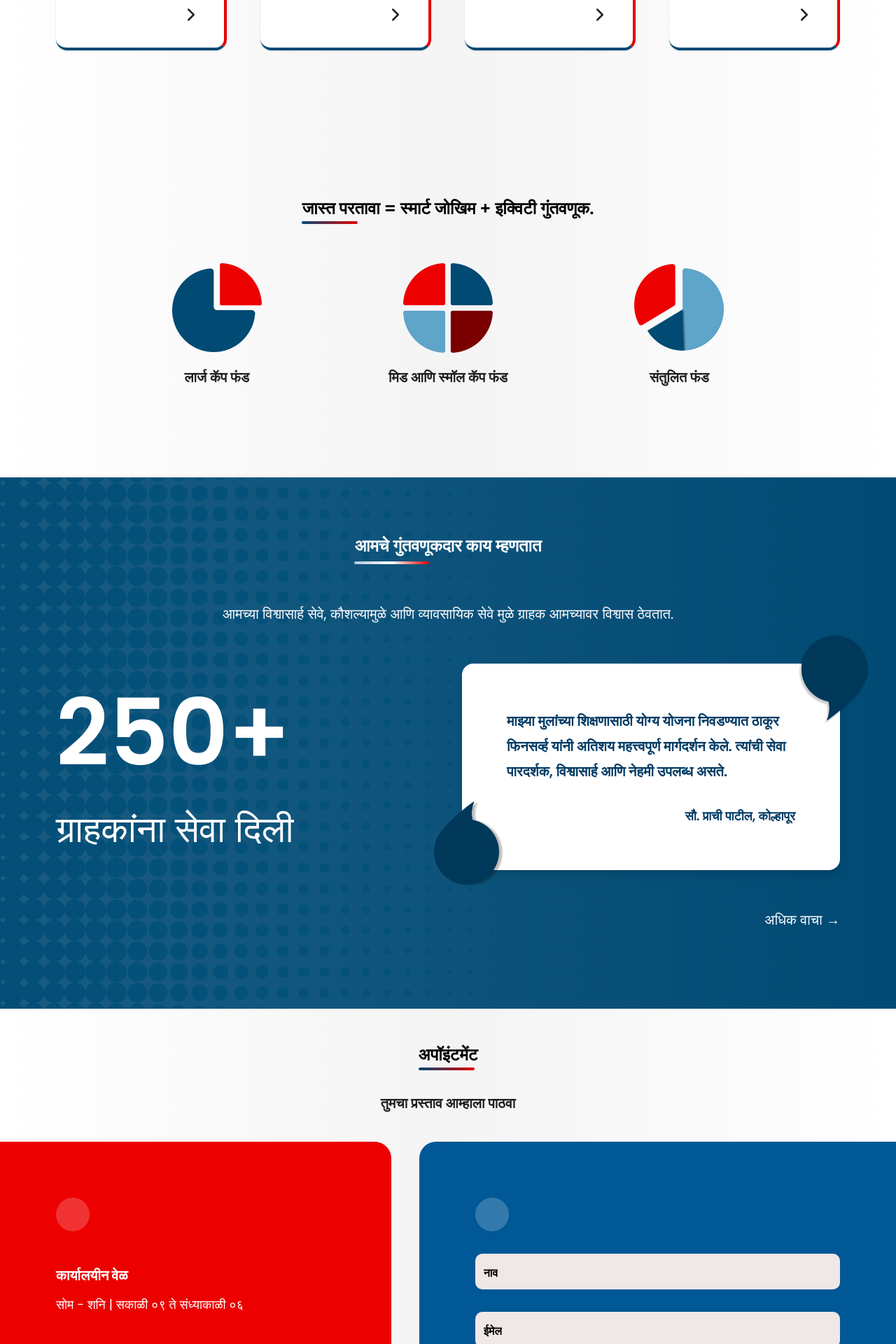
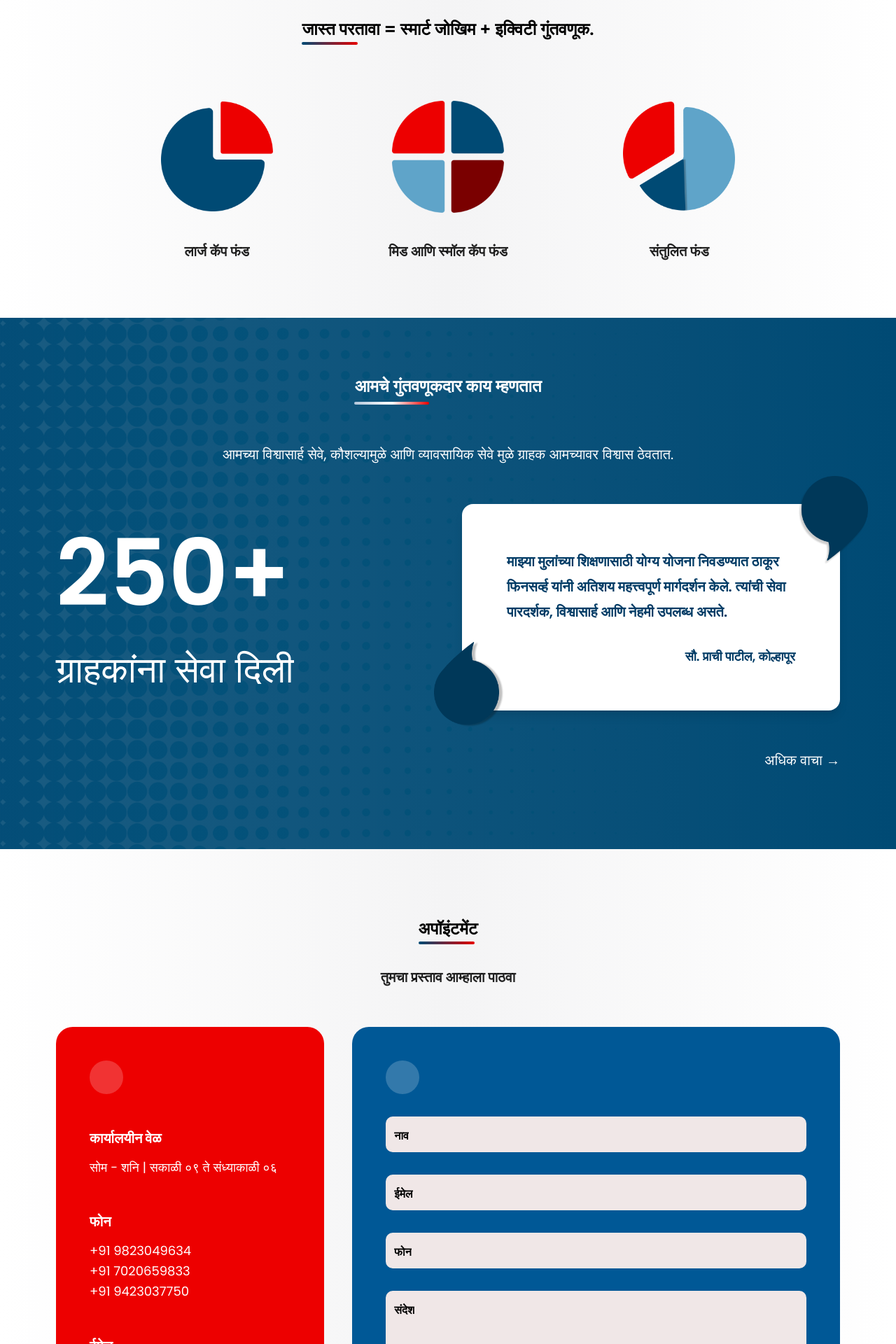
Before and after one commit to parthj712/mutualfund_marathi, a Next.js app: page / in a window 1280 px wide. Shown: the part 2596-4516 px from the top of the page at 70% size. Built offline with nearby package versions, Linux system fonts and the light colour scheme; some icons are missing.

Commit message:
fix graph sizes

```diff
--- a/src/Componenets/CopyrightBar/CopyrightBar.jsx
+++ b/src/Componenets/CopyrightBar/CopyrightBar.jsx
@@ -1,15 +1,26 @@
 "use client";
 
-import { Box, Typography } from "@mui/material";
+import { Box, Typography, useTheme, useMediaQuery } from "@mui/material";
 
-export default function CopyrightBar({ company = "Shri Thakur Finserv Pvt. Ltd." }) {
+export default function CopyrightBar({
+    company = "Shri Thakur Finserv Pvt. Ltd.",
+}) {
+    const theme = useTheme();
+    const isMobile = useMediaQuery(theme.breakpoints.down("sm"));
+
     return (
-        <Box py={2.5} className="w-full bg-[#002F4A] text-white py-4 flex justify-center">
+        <Box
+            px={isMobile ? 2 : 4}
+            py={isMobile ? 2 : 2.5}
+            className="w-full bg-[#002F4A] text-white flex justify-center"
+        >
             <Typography
-                fontSize="14px"
-                className="opacity-80 text-center"
+                fontSize={isMobile ? "12px" : "14px"}
+                className="opacity-80 text-center leading-relaxed"
             >
-                © {new Date().getFullYear()} {company} सर्व हक्क राखीव. | All Rights Reserved.
+                © {new Date().getFullYear()} {company}
+                <br className="block sm:hidden" />
+                -सर्व हक्क राखीव. | All Rights Reserved.
             </Typography>
         </Box>
     );
--- a/src/Componenets/MainHome/AppointmentSection/AppointmentSection.jsx
+++ b/src/Componenets/MainHome/AppointmentSection/AppointmentSection.jsx
@@ -20,20 +20,10 @@ export default function AppointmentSection() {
 
 
     return (
-        <div className="w-full max-w-8xl flex flex-col items-center">
-
-            {/* MAIN HEADING */}
 
 
-            {/* <GradientHeading text="अपॉइंटमेंट" />
-
-                <Typography my={4} fontSize={"20px"} fontWeight={600}>
-                    तुमचा प्रस्ताव आम्हाला पाठवा
-                </Typography> */}
-
-
-            {/* MAIN CONTAINER */}
-            <div className="w-full max-w-8xl flex flex-col lg:flex-col gap-2 lg:gap-2 md:gap-10">
+        <Box py={12}>
+            <div className="py-20 w-full max-w-8xl flex flex-col lg:flex-col gap-2 lg:gap-6 md:gap-10">
 
                 <Box alignItems={"center"} px={isMobile ? 4 : isTablet ? 6 : 10}>
                     <GradientHeading text="अपॉइंटमेंट" />
@@ -52,12 +42,13 @@ export default function AppointmentSection() {
                         viewport={{ once: true, amount: 0.3 }}
                         transition={{ duration: 0.7, ease: "easeOut" }}
                         mr={isMobile ? 4 : isTablet ? 0 : 0}
+                        ml={isMobile ? 0 : isTablet ? 0 : 10}
                         display="flex"
                         flexDirection="column"
                         gap={isMobile ? 4 : 6}
-                        px={isMobile ? 4 : isTablet ? 6 : 10}
-                        py={isMobile ? 6 : isTablet ? 6 : 10}
-                        className="bg-[#ff4255] lg:bg-[#ED0000] text-white rounded-tr-3xl rounded-br-3xl lg:w-[45%] md:w-[92%] w-full"
+                        px={isMobile ? 4 : isTablet ? 6 : 6}
+                        py={isMobile ? 6 : isTablet ? 6 : 6}
+                        className="bg-[#ff4255] lg:bg-[#ED0000] text-white rounded-tr-3xl md:rounded-tr-3xl rounded-br-3xl md:rounded-br-3xl lg:rounded-3xl lg:w-[35%] md:w-[92%] w-full"
                     >
 
 
@@ -99,13 +90,14 @@ export default function AppointmentSection() {
                         whileInView={{ opacity: 1, x: 0 }}
                         viewport={{ once: true, amount: 0.3 }}
                         transition={{ duration: 0.7, ease: "easeOut", delay: 0.1 }}
-                        ml={isTablet ? 4.8 : 0}
+                        ml={isTablet ? 6 : 0}
+                        mr={isMobile ? 0 : isTablet ? 0 : 10}
                         display="flex"
                         flexDirection="column"
                         gap={isMobile ? 4 : 4}
-                        px={isMobile ? 4 : isTablet ? 6 : 10}
-                        py={isMobile ? 6 : isTablet ? 6 : 10}
-                        className="bg-[#005896] text-white rounded-tl-3xl rounded-bl-3xl lg:w-[55%] md:w-[95%] w-full"
+                        px={isMobile ? 4 : isTablet ? 6 : 6}
+                        py={isMobile ? 6 : isTablet ? 6 : 6}
+                        className="bg-[#005896] text-white rounded-tl-3xl md:rounded-tl-3xl lg:rounded-3xl rounded-bl-3xl md:rounded-bl-3xl lg:rounded-3xl lg:w-[65%] md:w-[95%] w-full"
                     >
 
                         {/* Icon */}
@@ -120,10 +112,10 @@ export default function AppointmentSection() {
                         <CustomInput label="संदेश" multiline rows={3} />
 
                         {/* Submit Button */}
-                        <RedButton bg={"#E60000"} sx={{ px: 4, py: 1.5 }}>संदेश पाठवा</RedButton>
+                        <RedButton bg={"#FF1F1F"} sx={{ px: 4, py: 1.5 }}>संदेश पाठवा</RedButton>
                     </Box>
                 </div>
             </div>
-        </div>
+        </Box>
     );
 }
--- a/src/Componenets/MainHome/Graphs/FundCategoryCard/FundCategoryCard.jsx
+++ b/src/Componenets/MainHome/Graphs/FundCategoryCard/FundCategoryCard.jsx
@@ -6,40 +6,29 @@ import { motion } from "framer-motion";
 export default function FundCategoryCard({ imgSrc, title }) {
     return (
         <motion.div
-            className="flex flex-col items-center gap-5 cursor-pointer"
+            className="flex flex-col items-center gap-10 cursor-pointer"
             initial="hidden"
             whileInView="show"
             viewport={{ once: true, amount: 0.4 }}
         >
             {/* GRAPH IMAGE */}
             <motion.div
-                className="w-40 lg:w-32 md:w-28 h-40 lg:h-32 md:h-28 flex items-center justify-center"
+                className="relative w-28 h-28 md:w-32 md:h-32 lg:w-40 lg:h-40 flex items-center justify-center"
                 variants={{
-                    hidden: {
-                        scale: 0,
-                        rotate: -30,
-                        opacity: 0,
-                    },
-                    show: {
-                        scale: 1,
-                        rotate: 0,
-                        opacity: 1,
-                    },
+                    hidden: { scale: 0, rotate: -30, opacity: 0 },
+                    show: { scale: 1, rotate: 0, opacity: 1 },
                 }}
-                transition={{
-                    type: "spring",
-                    stiffness: 120,
-                    damping: 14,
-                }}
-                whileHover={{ scale: 1.15 }} // optional hover
+                transition={{ type: "spring", stiffness: 120, damping: 14 }}
+                whileHover={{ scale: 1.15 }}
             >
                 <Image
                     src={imgSrc}
                     alt={title}
-                    width={250}
-                    height={250}
+                    fill
+                    className="object-contain"
                 />
             </motion.div>
+
 
             {/* TITLE */}
             <motion.p
--- a/src/Componenets/MainHome/Graphs/FundCategoryList/FundCategoryList.jsx
+++ b/src/Componenets/MainHome/Graphs/FundCategoryList/FundCategoryList.jsx
@@ -32,7 +32,7 @@ export default function FundCategoryList() {
         >
 
             {/* Make content centered + same width as cards */}
-            <div className="w-full flex flex-col items-center gap-14">
+            <div className="w-full flex flex-col items-center gap-20">
 
                 <GradientHeading text="जास्त परतावा = स्मार्ट जोखिम + इक्विटी गुंतवणूक." />
 
--- a/src/Componenets/MainHome/MainHome.jsx
+++ b/src/Componenets/MainHome/MainHome.jsx
@@ -13,7 +13,7 @@ import ScrollReveal from '../Common/ScrollReveal/ScrollReveal'
 const MainHome = () => {
   return (
     <div>
-      <Box display={"flex"} flexDirection={"column"} gap={6}>
+      <Box display={"flex"} flexDirection={"column"}>
         <HeroSlider />
 
         <ScrollReveal>
--- a/src/Componenets/MainHome/OurServices/CardList/CardList.jsx
+++ b/src/Componenets/MainHome/OurServices/CardList/CardList.jsx
@@ -46,7 +46,7 @@ export default function CardList() {
 
     return (
         <Box display={"flex"} flexDirection={"column"} gap={isMobile ? 4 : 10} px={isMobile ? 4 : isTablet ? 6 : 10}
-            py={isMobile ? 2 : isTablet ? 6 : 10}>
+            py={isMobile ? 2 : isTablet ? 6 : 6}>
 
             <GradientHeading text="आमच्या सेवा" />
             <Box
--- a/src/app/globals.css
+++ b/src/app/globals.css
@@ -41,3 +41,60 @@ body {
 .body-text {
   font-family: var(--font-noto);
 } */
+
+
+.global-bg {
+  min-height: 100vh;
+  position: relative;
+  overflow-x: hidden;
+}
+
+
+.bg-left-rs {
+  position: fixed;
+  inset: 0;
+  z-index: 0;
+  pointer-events: none;
+
+  background-image: url("/BG/RS.png");
+  background-repeat: no-repeat;
+  background-position: left center;
+  background-size: 24%;
+  opacity: 0.12;
+}
+
+
+.bg-right-image {
+  position: fixed;
+  inset: 0;
+  z-index: 0;
+  pointer-events: none;
+  background-image: url("/BG/RS1.png");
+  background-repeat: no-repeat;
+  background-position: right 65%;
+  background-size: 18%;
+  opacity: 0.10;
+}
+
+
+.site-content {
+  position: relative;
+  z-index: 1;
+}
+
+
+@media (max-width: 768px) {
+  .bg-right-image {
+    display: none;
+  }
+}
+
+
+@keyframes floatRight {
+  0% { transform: translateY(0); }
+  100% { transform: translateY(25px); }
+}
+
+.bg-right-image {
+  animation: floatRight 16s ease-in-out infinite alternate;
+}
--- a/src/app/layout.js
+++ b/src/app/layout.js
@@ -41,27 +41,33 @@ export default function RootLayout({ children }) {
   return (
     <html lang="mr" className={`${poppins.variable} ${notoSans.variable} ${mukta.variable}`}>
       <body>
+        <div className="global-bg">
 
-        <div className="global-rs-bg" />
+          {/* LEFT BIG ₹ */}
+          <div className="bg-left-rs" />
+
+          {/* RIGHT SMALL IMAGE */}
+          <div className="bg-right-image" />
 
           <ThemeRegistry>
             <PageTransition>
               <TopProgressBar />
               <RouteLoader />
-
               <HeaderWrapper />
-
 
               <main className="site-content">
                 {children}
               </main>
 
-
               <Footer />
               <CopyrightBar />
             </PageTransition>
           </ThemeRegistry>
+
+        </div>
       </body>
+
+
     </html>
   );
 }
```
Also changed, not shown: src/Componenets/MainHome/Video/VideoCard/VideoCard.jsx (+7 -3 lines), public/BG/RS1.png (added). Lines whose indentation alone changed are shown as unchanged.
